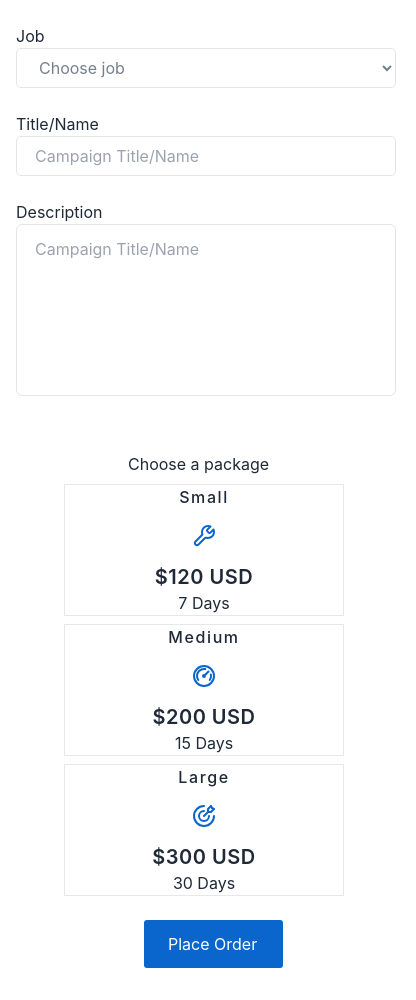
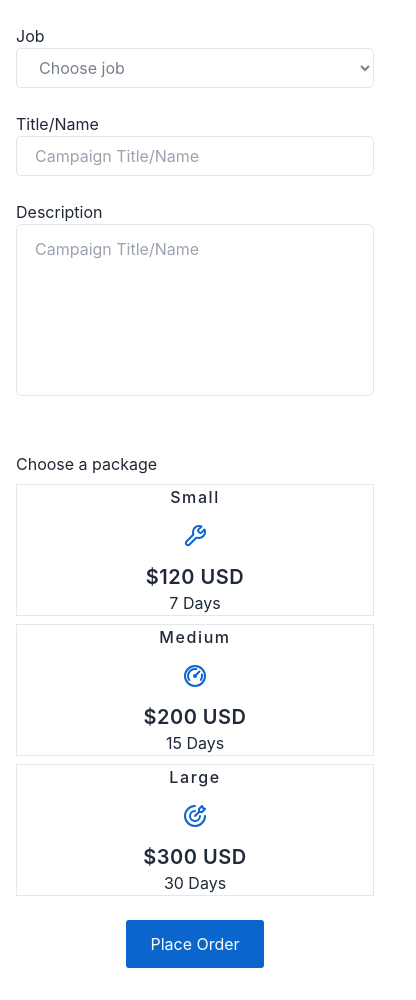
Before and after one commit to muktaranidas/Add-New-Campaign-17.04.2023, a plain HTML site: page index.html in a window 390 px wide. Shown: the part 228-1228 px from the top of the page, 416 px wide, since content can reach past the window. Drawn offline with nearby package versions, Linux system fonts and the light colour scheme.

Commit message:
done completely

```diff
--- a/index.html
+++ b/index.html
@@ -27,20 +27,20 @@
     ></script>
   </head>
   <body>
-    <section class="max-w-[1200px] mx-auto py-8">
-      <div>
+    <section class="lg:w-[648px] lg:mx-auto mx-4 my-8 " >
+      <div class="">
         <div class="flex flex-row">
-          <img src="/add.svg" alt="" class="hidden lg:flex" />
+          <img src="/add.svg" alt=""  />
           <h1 class="add-new-campaign ml-4">Add New Campaign</h1>
         </div>
         <p
-          class="desription mt-4 mb-8 ml-4 lg:ml-0 text-lg lg:text-base w-[400px] lg:w-[536px] lg:h-[48px]"
+          class="desription mt-4 mb-8  text-lg lg:text-base  lg:h-[48px]"
         >
           If you have any question or need any assistance you can reach out our
           customer services in
           <a href="#" class="text-blue-500">Customer Care</a> page
         </p>
-        <div class="my-4 ml-4 lg:ml-0 flex flex-row">
+        <div class="my-4  flex flex-row">
           <div>
             <img src="./facebook.png" alt="" class="w-6" />
           </div>
@@ -50,39 +50,39 @@
       </div>
       <form
         novalidate=""
-        class="flex flex-col py-6 space-y-6 md:py-0 ng-untouched ng-pristine ng-valid"
+        class="flex flex-col  py-6 space-y-6 md:py-0 ng-untouched ng-pristine ng-valid"
       >
-        <label class="block ml-4 lg:ml-0">
+        <label class="block ">
           <span class="mb-1">Job</span>
           <select
-            class="block select-field w-[380px] h-[40px] lg:w-[648px] lg:h-[40px]"
+            class="block select-field w-full h-[40px]"
           >
             <option disabled selected class="">Choose job</option>
             <option>MERN Stack</option>
           </select>
         </label>
-        <label class="block ml-4 lg:ml-0">
+        <label class="block ">
           <span class="mb-1">Title/Name</span>
           <input
             type="text"
             placeholder="Campaign Title/Name"
-            class="block select-field w-[380px] h-[40px] lg:w-[648px] lg:h-[40px]"
+            class="block select-field  h-[40px] w-full"
           />
         </label>
-        <label class="block ml-4 lg:ml-0">
+        <label class="block ">
           <span class="mb-1">Description</span>
           <input
             type="text"
             placeholder="Campaign Title/Name"
-            class="block textarea-field  rounded-md w-[380px] lg:w-[648px]"
+            class="block textarea-field  rounded-md w-full"
           ></input>
         </label>
       </form>
-      <div class="py-6 max-w-[648px]">
-        <h2 class="py-2 ml-32 lg:ml-0">Choose a package</h2>
-        <div class="grid grid-cols-1 lg:grid-cols-3 sm:ml-4 lg:ml-0 gap-2">
+      <div class="py-6 ">
+        <h2 class="py-2">Choose a package</h2>
+        <div class="grid grid-cols-1 lg:grid-cols-3  gap-2">
           <label
-            class="package-card border text-center w-[280px] lg:w-full ml-16 lg:ml-0 relative"
+            class="package-card border text-center  relative"
           >
             <input type="radio" name="radio-1" class="radio" hidden />
             <div>
@@ -103,7 +103,7 @@
             </span>
           </label>
           <label
-            class="package-card border text-center w-[280px] lg:w-full ml-16 lg:ml-0 relative"
+            class="package-card border text-center  relative"
           >
             <input type="radio" name="radio-1" class="radio" hidden />
             <div>
@@ -125,7 +125,7 @@
             </span>
           </label>
           <label
-            class="package-card border text-center w-[280px] lg:w-full ml-16 lg:ml-0 relative"
+            class="package-card border text-center  relative"
           >
             <input type="radio" name="radio-1" class="radio" hidden />
             <div>
@@ -148,7 +148,7 @@
           </label>
         </div>
       </div>
-      <button class="flex flex-row items-center ml-36 lg:ml-0 button">
+      <button class="flex flex-row items-center mx-auto button">
         Place Order
       </button>
     </section>
--- a/style.css
+++ b/style.css
@@ -3,8 +3,7 @@
 }
 
 .add-new-campaign {
-  width: 944px;
-  height: 24px;
+
   font-style: normal;
   font-weight: 600;
   font-size: 18px;
@@ -39,8 +38,6 @@
 .button {
   padding: 12px 24px;
   gap: 12px;
-  width: 139px;
-  height: 48px;
   background: #0a65cc;
   border-radius: 3px;
   color: white;
```
